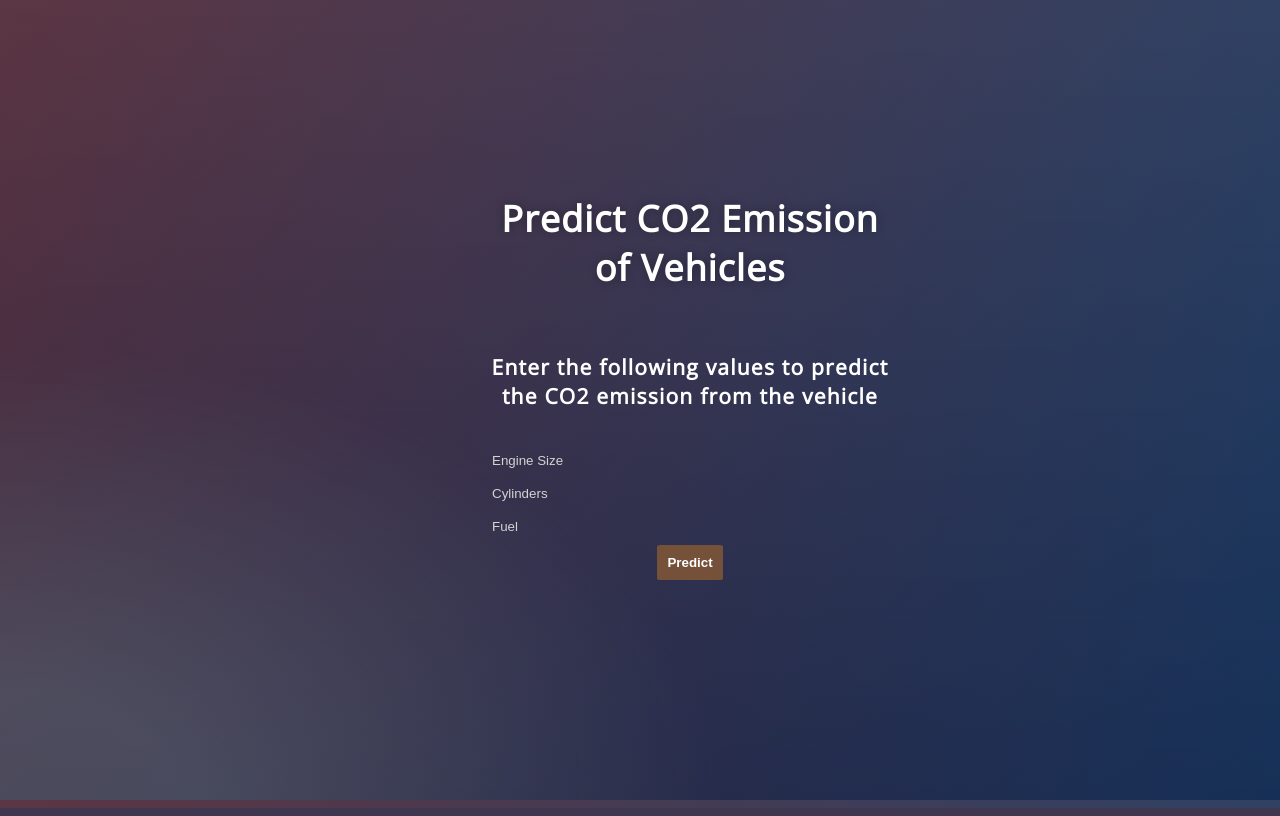
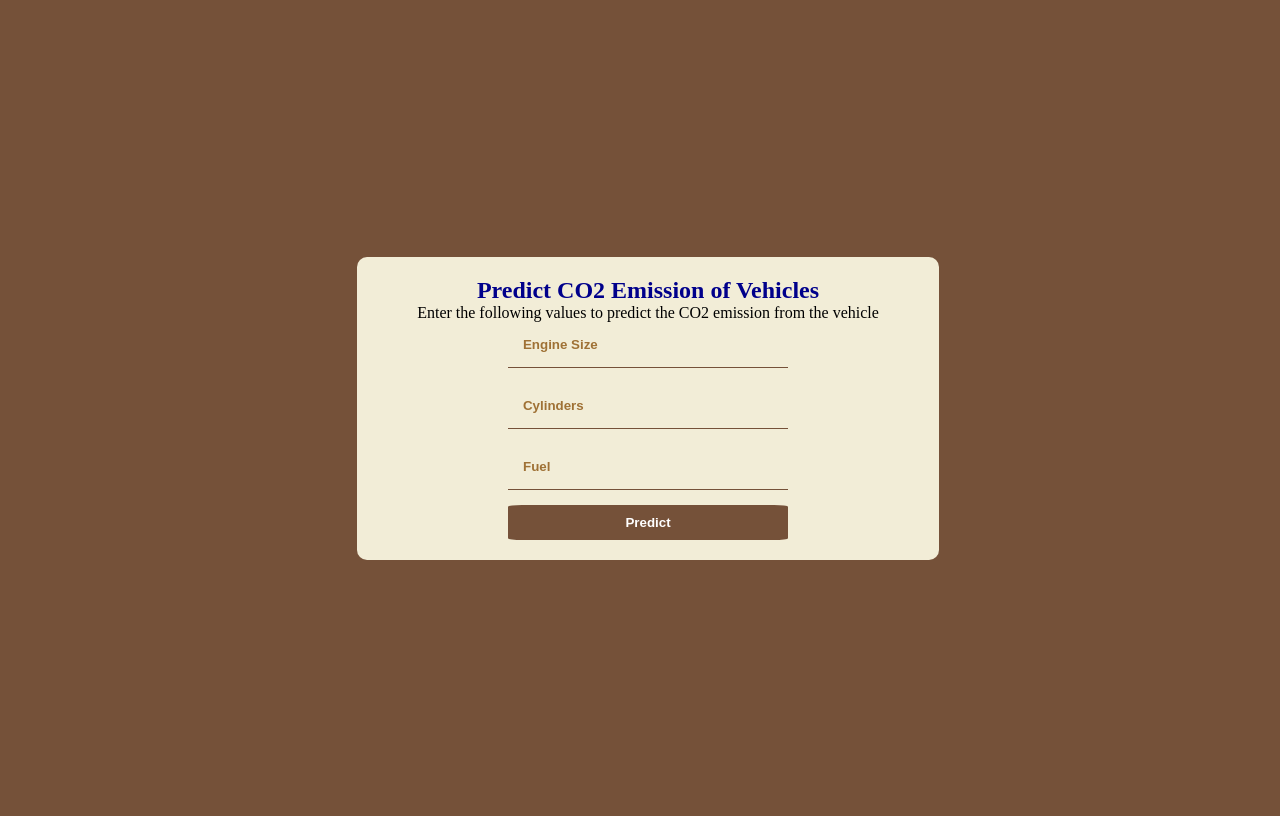
Before and after one commit to adityajai25/prediction-of-CO2-consumption, a Flask app: page / in a window 1280 px wide. Run offline with Flask 3, Linux system fonts and the light colour scheme; parts of the project's set-up code (start-up, migrations or seed data) failed here and were passed over.

Commit message:
page changed

```diff
--- a/static/css/style.css
+++ b/static/css/style.css
@@ -1,6 +1,54 @@
-@import url(https://fonts.googleapis.com/css?family=Open+Sans);
+html{
+    background-color: #755139;
+    overflow:hidden;
+}
 
-.btn {
+.form-container {
+    background-color: #755139;
+    height: 100vh;
+    width: 100vw;
+    display: flex;
+    align-items: center;
+    justify-content: center;
+}
+
+.form-wrapper {
+    background-color: #F2EDD7;
+    padding: 20px 60px;
+    border-radius: 10px;
+    display: flex;
+    flex-direction: column;
+    align-items: center;
+}
+
+.logo {
+    color: darkblue;
+    font-weight: bold;
+    font-size: 24px;
+}
+
+form {
+    display: flex;
+    flex-direction: column;
+    gap: 15px;
+}
+
+input {
+    background-color: #F2EDD7;
+    color: darkblue;
+    font-weight: bold;
+    padding: 15px;
+    border: none;
+    outline: none;
+    width: 250px;
+    border-bottom: 1px solid #755139;
+    &::placeholder {
+        color: rgb(159, 113, 53);
+        font-weight: none;
+    }
+}
+
+button {
     background-color: #755139;
     color: white;
     border-radius: 5%;
@@ -10,74 +58,10 @@
     cursor: pointer;
 }
 
-.btn:hover {
-    background-color: #0a0000;
-    box-shadow: 0 12px 16px 0 rgba(0, 0, 0, 0.24), 0 17px 50px 0 rgba(0, 0, 0, 0.19);
+label {
+    display: flex;
+    align-items: center;
+    gap: 10px;
+    color: darkblue;
+    font-size: 12px;
 }
-
-* {
-    -webkit-box-sizing: border-box;
-    -moz-box-sizing: border-box;
-    -ms-box-sizing: border-box;
-    -o-box-sizing: border-box;
-    box-sizing: border-box;
-}
-
-html {
-    width: 100%;
-    height: 100%;
-    overflow: hidden;
-}
-
-body {
-    width: 100%;
-    height: 100%;
-    font-family: 'Open Sans', sans-serif;
-    background: #331952;
-    color: #fff;
-    font-size: 18px;
-    text-align: center;
-    letter-spacing: 1.2px;
-    background: -moz-radial-gradient(0% 100%, ellipse cover, rgba(104, 128, 138, .4) 10%, rgba(138, 114, 76, 0) 40%), -moz-linear-gradient(top, rgba(57, 173, 219, .25) 0%, rgba(42, 60, 87, .4) 100%), -moz-linear-gradient(-45deg, #670d10 0%, #092756 100%);
-    background: -webkit-radial-gradient(0% 100%, ellipse cover, rgba(104, 128, 138, .4) 10%, rgba(138, 114, 76, 0) 40%), -webkit-linear-gradient(top, rgba(57, 173, 219, .25) 0%, rgba(42, 60, 87, .4) 100%), -webkit-linear-gradient(-45deg, #670d10 0%, #092756 100%);
-    background: -o-radial-gradient(0% 100%, ellipse cover, rgba(104, 128, 138, .4) 10%, rgba(138, 114, 76, 0) 40%), -o-linear-gradient(top, rgba(57, 173, 219, .25) 0%, rgba(42, 60, 87, .4) 100%), -o-linear-gradient(-45deg, #670d10 0%, #092756 100%);
-    background: -ms-radial-gradient(0% 100%, ellipse cover, rgba(104, 128, 138, .4) 10%, rgba(138, 114, 76, 0) 40%), -ms-linear-gradient(top, rgba(57, 173, 219, .25) 0%, rgba(42, 60, 87, .4) 100%), -ms-linear-gradient(-45deg, #670d10 0%, #092756 100%);
-    background: -webkit-radial-gradient(0% 100%, ellipse cover, rgba(104, 128, 138, .4) 10%, rgba(138, 114, 76, 0) 40%), linear-gradient(to bottom, rgba(57, 173, 219, .25) 0%, rgba(42, 60, 87, .4) 100%), linear-gradient(135deg, #670d10 0%, #092756 100%);
-    filter: progid:DXImageTransform.Microsoft.gradient(startColorstr='#3E1D6D', endColorstr='#092756', GradientType=1);
-
-}
-
-.login {
-    display: flex;
-    flex-direction: column;
-    gap: 15px;
-    position: absolute;
-    top: 40%;
-    left: 50%;
-    margin: -150px 0 0 -150px;
-    width: 400px;
-    height: 400px;
-}
-
-.login h1 {
-    color: #fff;
-    text-shadow: 0 0 10px rgba(0, 0, 0, 0.3);
-    letter-spacing: 1px;
-    text-align: center;
-}
-
-input {
-    width: 100%;
-    margin-bottom: 10px;
-    background-color: transparent;
-    border: none;
-    color:white;
-    outline: none;
-    &::placeholder{
-        color: lightgray;
-    }
-}
-
-input:focus {
-    box-shadow: inset 0 -5px 45px rgba(100, 100, 100, 0.4), 0 1px 1px rgba(255, 255, 255, 0.2);
-}
--- a/templates/index.html
+++ b/templates/index.html
@@ -1,31 +1,27 @@
 <!DOCTYPE html>
-<html >
-
+<html lang="en-US">
 <head>
-  <meta charset="UTF-8">
+  <meta name="viewport" content="width=device-width, initial-scale=1.0">
   <title>CO2 Emission Predictor</title>
   <link href='https://fonts.googleapis.com/css?family=Pacifico' rel='stylesheet' type='text/css'>
 <link href='https://fonts.googleapis.com/css?family=Arimo' rel='stylesheet' type='text/css'>
 <link href='https://fonts.googleapis.com/css?family=Hind:300' rel='stylesheet' type='text/css'>
 <link href='https://fonts.googleapis.com/css?family=Open+Sans+Condensed:300' rel='stylesheet' type='text/css'>
 <link rel="stylesheet" href="{{ url_for('static', filename='css/style.css') }}">
-
 </head>
 
 <body>
- <div class="login">
-	<h1>Predict CO2 Emission of Vehicles</h1>
-     <h3> Enter the following values to predict the CO2 emission from the vehicle</h3>
-
-     <!-- Main Input For Receiving Query to our ML -->
-    <form action="{{ url_for('predict')}}"method="post">
-    	<input type="text" name="enginesize" placeholder="Engine Size" required />
-        <input type="text" name="cylinders" placeholder="Cylinders" required />
-		<input type="text" name="fuel" placeholder="Fuel" required="required" />
-
-        <button type="submit" class="btn">Predict</button>
-    </form>
-
+    <div class = "form-container">
+        <div class = "form-wrapper">
+          <span class='logo'>Predict CO2 Emission of Vehicles</span>
+          <span class='title'>Enter the following values to predict the CO2 emission from the vehicle</span>
+            <form action="{{ url_for('predict')}}"method="post">
+              <input type="text" name="enginesize" placeholder="Engine Size" required />
+              <input type="text" name="cylinders" placeholder="Cylinders" required />
+              <input type="text" name="fuel" placeholder="Fuel" required="required" />
+              <button type="submit">Predict</button>
+            </form>
+        </div>
    <br>
    <br>
    {{ prediction_text }}
```
